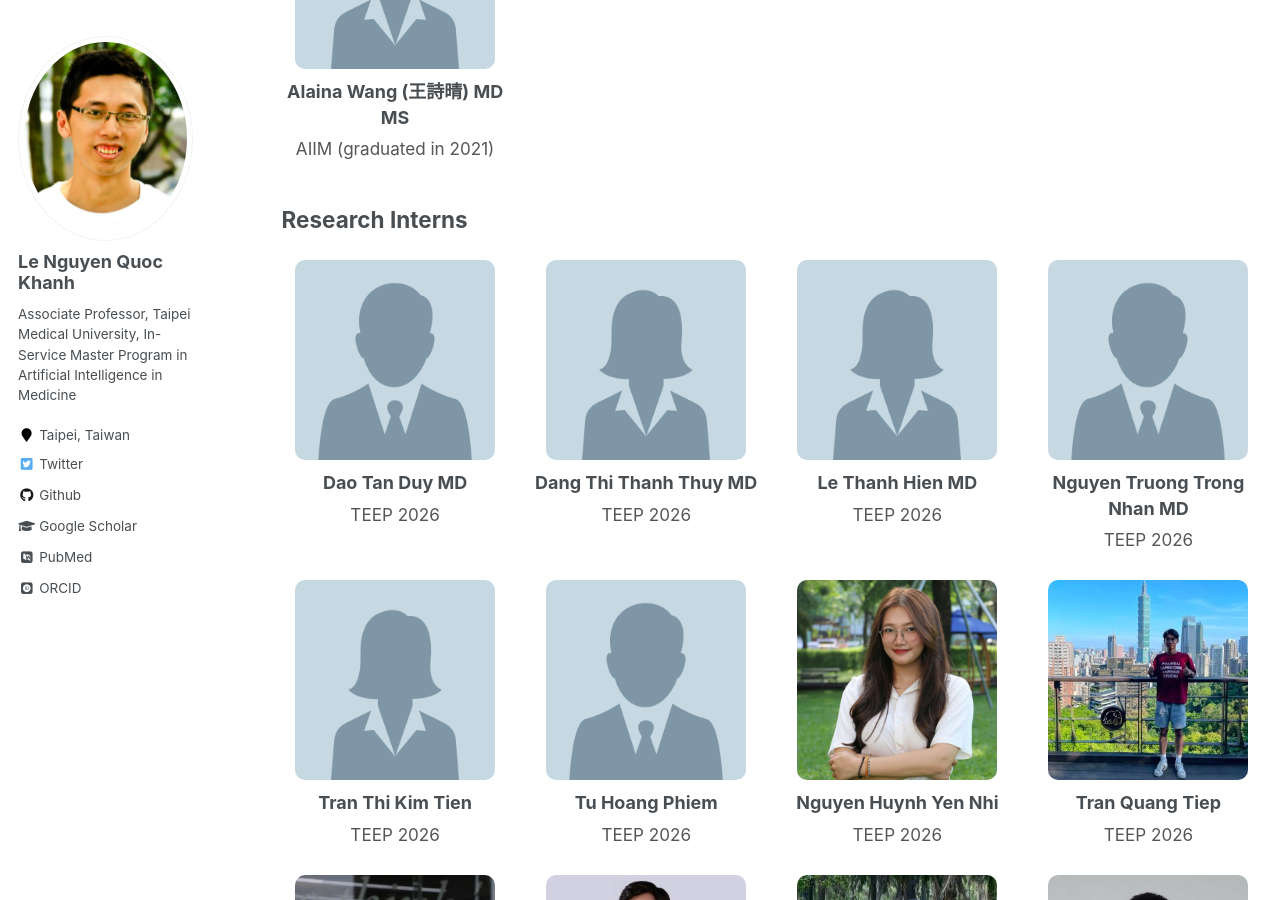
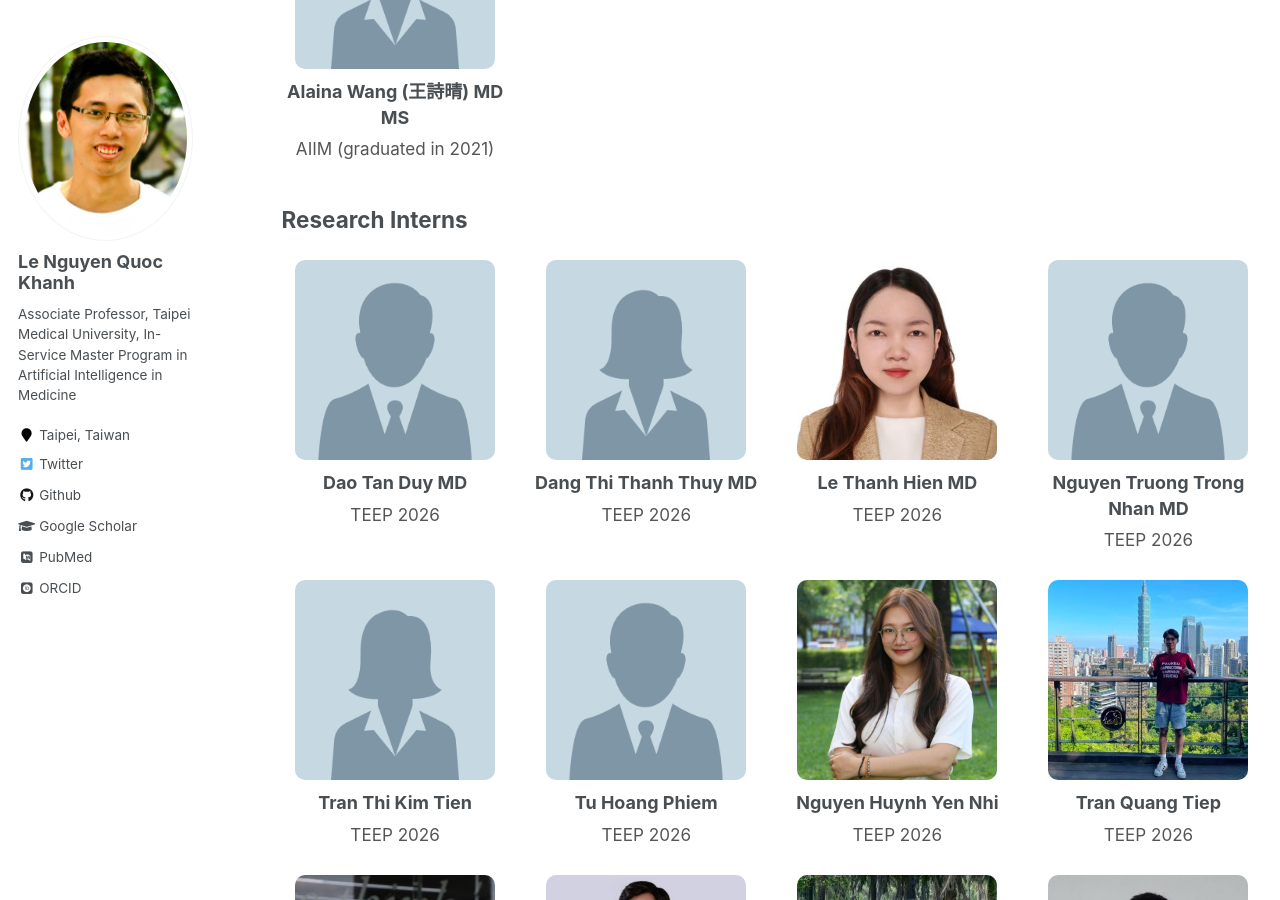
Before and after one commit to khanhlee/khanhlee.github.io, a Jekyll site: the page built from _pages/member.md, in a window 1280 px wide and 900 px high, scrolled down 3639 px. Built offline with Jekyll 4.4.1, drawn with Linux system fonts in a browser that asks for light colours; some web fonts are replaced.

Commit message:
Update member.md

```diff
--- a/_pages/member.md
+++ b/_pages/member.md
@@ -330,7 +330,7 @@ TMU AIBioMed Lab develops clinically grounded AI systems by integrating medical
   </div>
 
   <div class="member-card">
-    <img src="/images/female.png" alt="Le Thanh Hien MD">
+    <img src="/images/thanh_hien.jpg" alt="Le Thanh Hien MD">
     <div class="member-name">Le Thanh Hien MD</div>
     <div class="member-role">TEEP 2026</div>
   </div>
```
